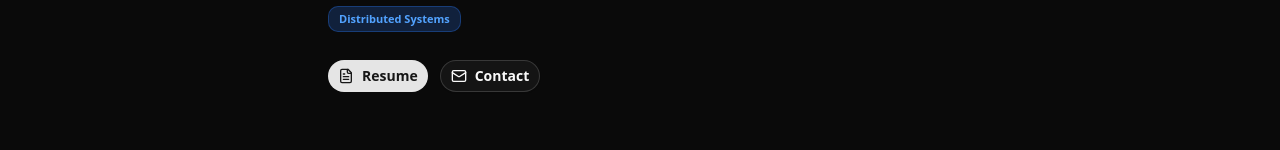
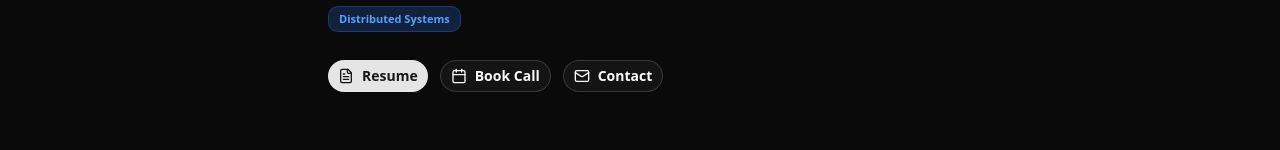
Before and after one commit to soumanpaul/soumanpaul.github.io, a Next.js app: page / in a window 1280 px wide. Shown: the part 393-543 px from the top of the page. Built offline with nearby package versions, Linux system fonts and the light colour scheme; no server answers.

Commit message:
Add Cal.com booking links

```diff
--- a/components/floating-nav.tsx
+++ b/components/floating-nav.tsx
@@ -3,6 +3,7 @@
 import { motion } from "framer-motion";
 import type { ComponentType } from "react";
 import {
+  Calendar,
   Github,
   Linkedin,
   Mail,
@@ -37,6 +38,16 @@ export default function FloatingNav() {
   }, []);
 
   const socialLinks: SocialLink[] = [
+    ...(profileData.calLink
+      ? [
+          {
+            icon: Calendar,
+            href: profileData.calLink,
+            label: "Book Call",
+            openInNewTab: true,
+          },
+        ]
+      : []),
     ...(profileData.resume
       ? [
           {
--- a/components/sections/hero-section.tsx
+++ b/components/sections/hero-section.tsx
@@ -11,9 +11,9 @@ import {
   MapPin,
   Briefcase,
   Clock,
+  Calendar,
   Mail,
   FileText,
-  Phone,
 } from "lucide-react";
 import { SiGithub, SiLinkedin, SiX } from "react-icons/si";
 import { profileData } from "@/data/profile";
@@ -212,7 +212,7 @@ export default function HeroSection() {
                 variant="outline"
                 className="rounded-full px-5 font-semibold border-border/50 gap-2"
               >
-                <Phone className="w-3.5 h-3.5" />
+                <Calendar className="w-3.5 h-3.5" />
                 Book Call
               </Button>
             </a>
--- a/data/profile.ts
+++ b/data/profile.ts
@@ -31,6 +31,7 @@ export const profileData: ProfileData = {
   location: "Bengaluru, India",
   avatar: "/profile.png",
   resume: "/Souman-Paul-Resume.pdf",
+  calLink: "https://cal.com",
   yearsOfExperience: "6+ years experience",
   availability: "Open to senior product and platform engineering conversations",
   heroRoles: [
```
